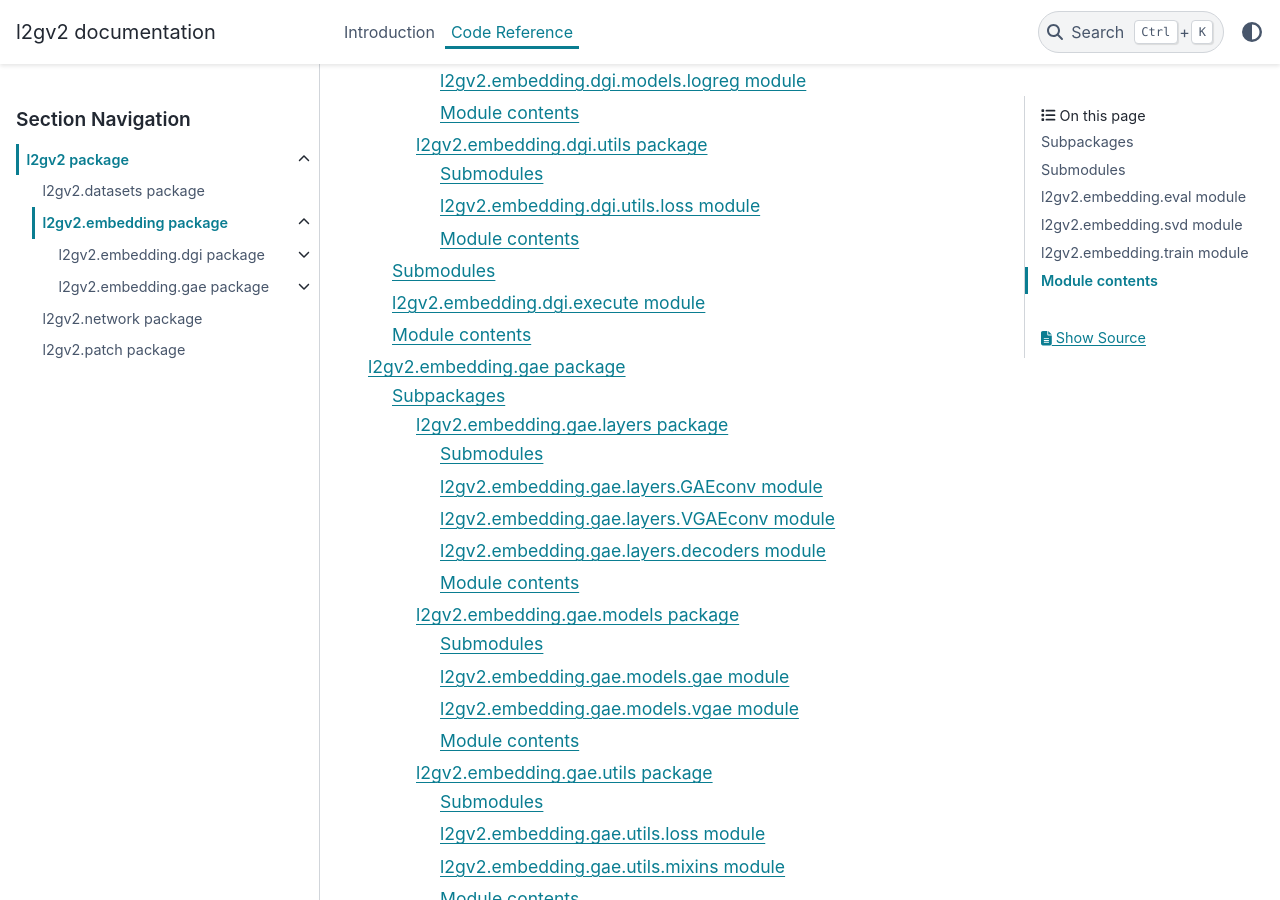
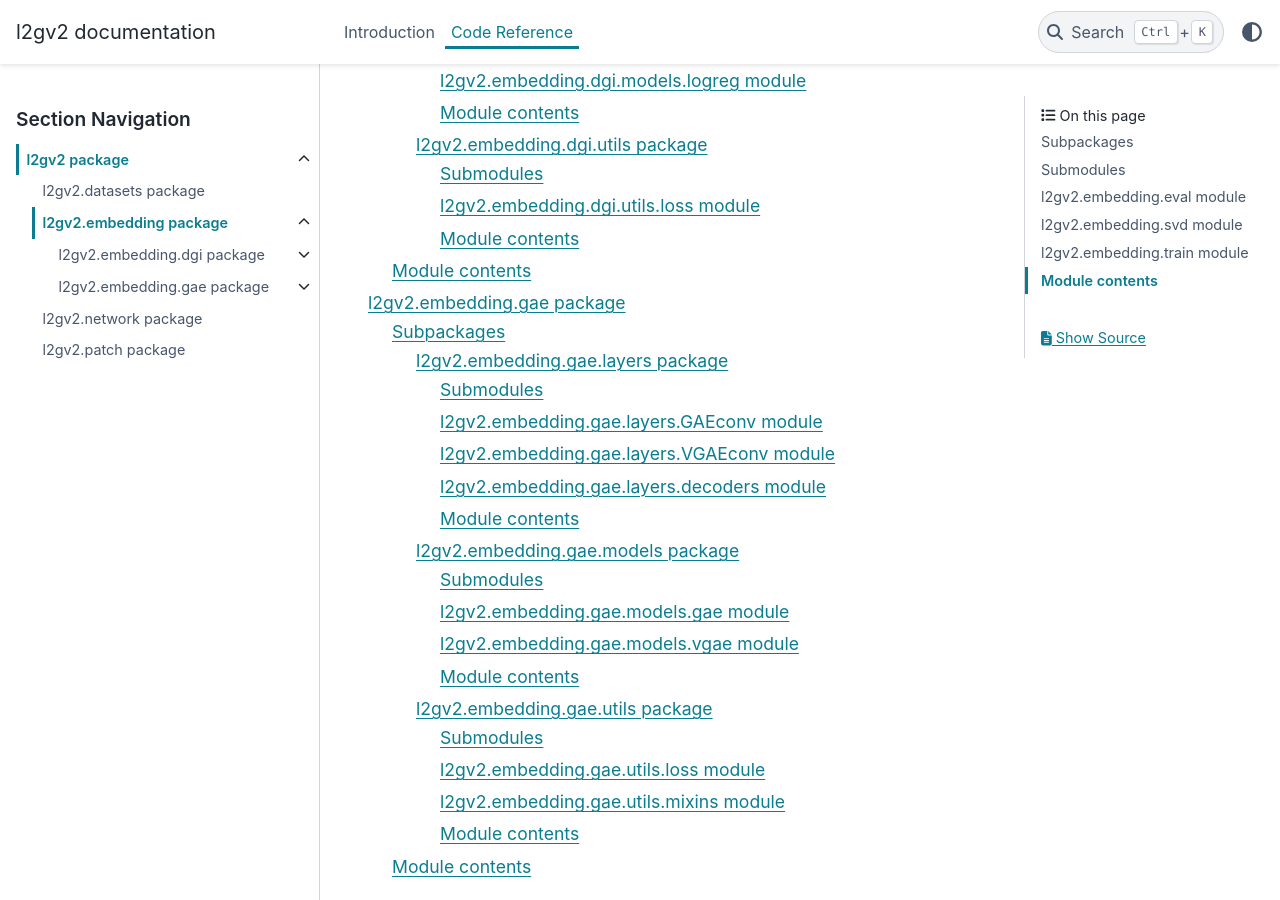
Before and after one commit to OxfordRSE/L2Gv2, a Sphinx documentation site: the page built from docs/source/reference/l2gv2.embedding.rst, in a window 1280 px wide and 900 px high, scrolled down 566 px. Built offline with Sphinx 7.4.7 and the PyData theme 0.15.4, drawn with Linux system fonts in a browser that asks for light colours.

Commit message:
Updste documentation.

```diff
--- a/docs/source/reference/l2gv2.embedding.dgi.rst
+++ b/docs/source/reference/l2gv2.embedding.dgi.rst
@@ -11,17 +11,6 @@ Subpackages
    l2gv2.embedding.dgi.models
    l2gv2.embedding.dgi.utils
 
-Submodules
-----------
-
-l2gv2.embedding.dgi.execute module
-----------------------------------
-
-.. automodule:: l2gv2.embedding.dgi.execute
-   :members:
-   :undoc-members:
-   :show-inheritance:
-
 Module contents
 ---------------
 
```
